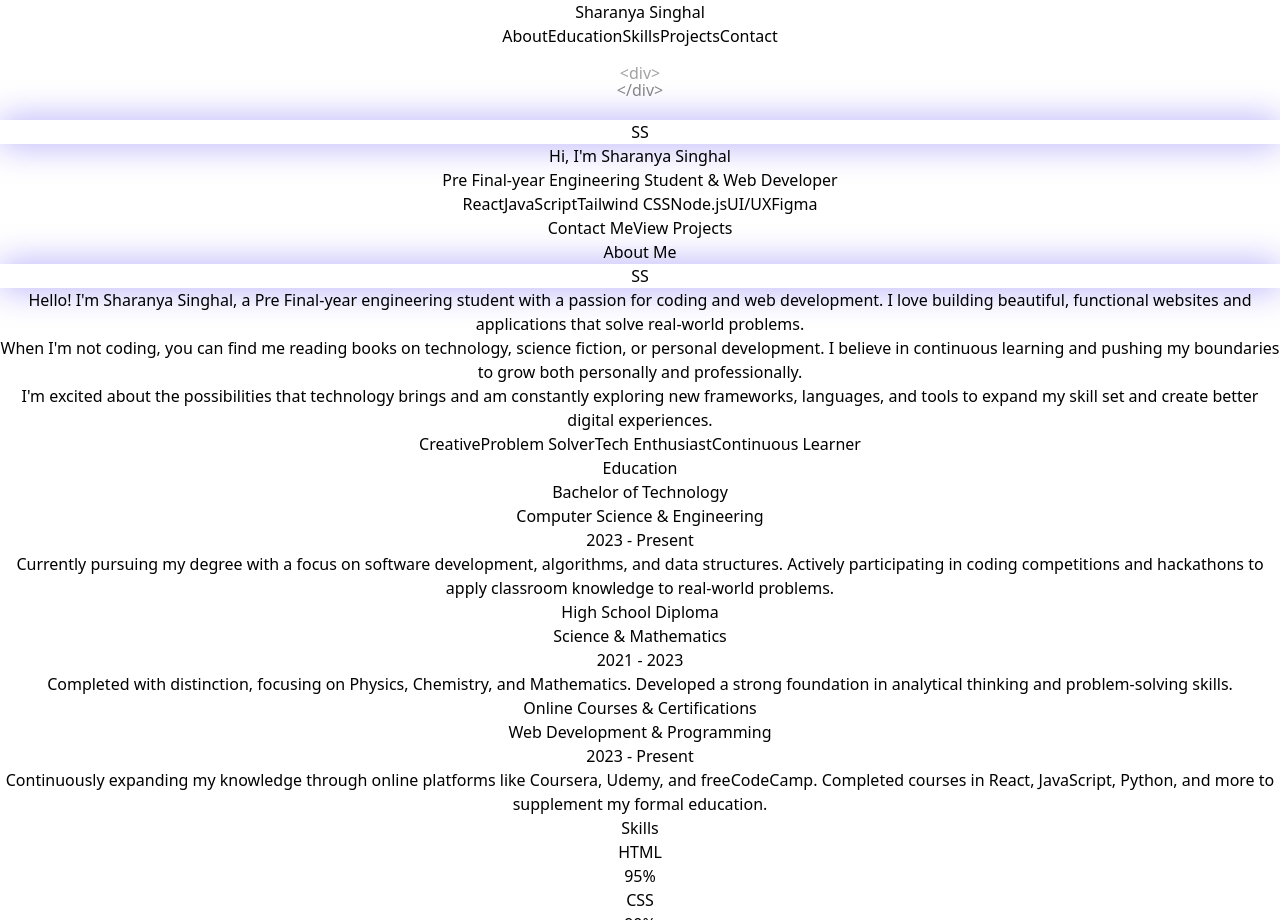
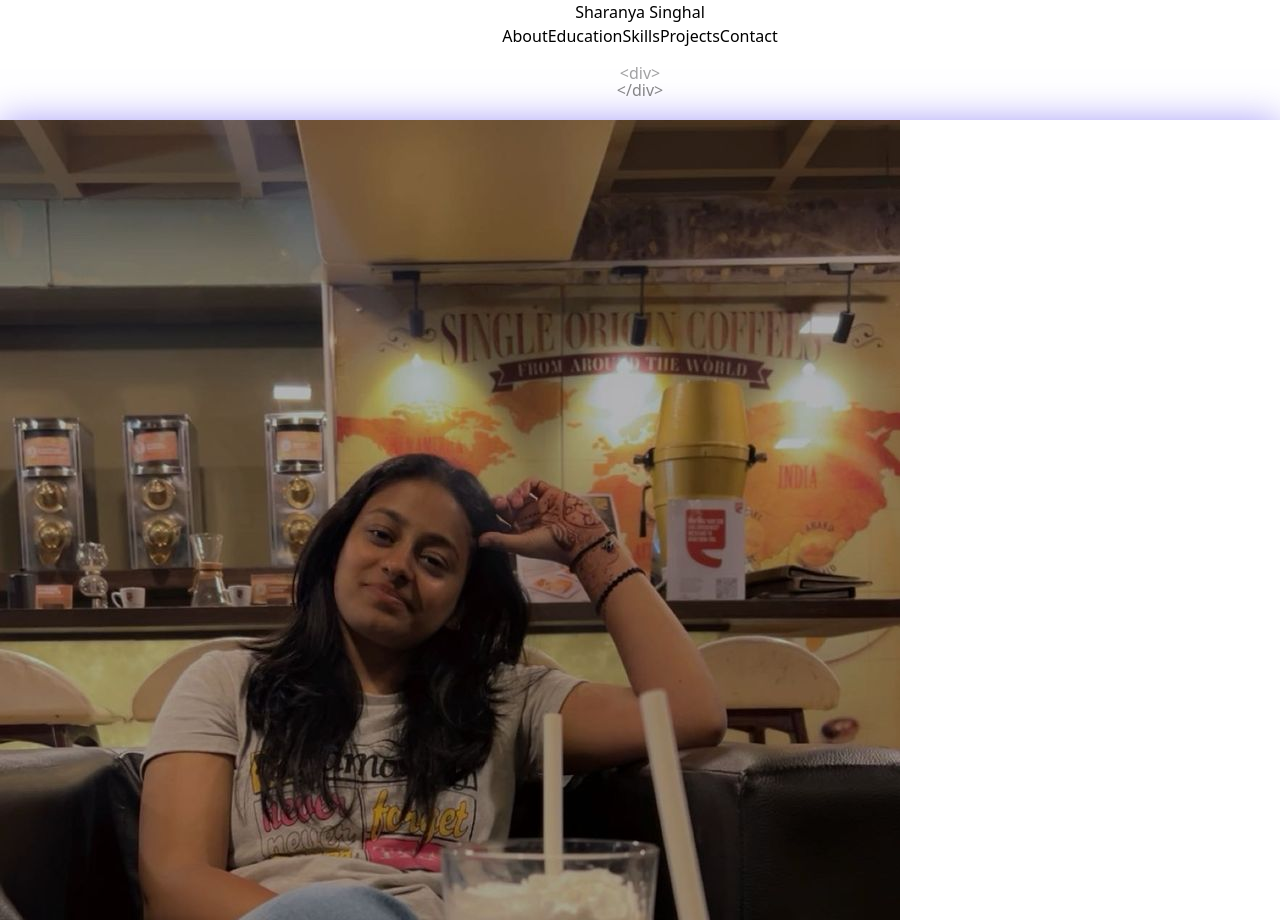
Before and after one commit to sharanyasinghal/My_Portfolio, a React (Vite) app: page / in a window 1280 px wide. Shown: the part 800-1720 px from the top of the page. Built offline with nearby package versions, Linux system fonts and the light colour scheme.

Commit message:
Update App.jsx

```diff
--- a/src/App.jsx
+++ b/src/App.jsx
@@ -8,6 +8,7 @@ import Projects from './components/Projects';
 import Contact from './components/Contact';
 import Footer from './components/Footer';
 import AnimatedBackground from './components/AnimatedBackground';
+import pic from './components/pic.jpeg';
 import './App.css';
 
 function App() {
@@ -85,7 +86,7 @@ function App() {
 
         <div className="text-center px-4 z-10 relative">
           <motion.div
-            className="w-32 h-32 md:w-40 md:h-40 mx-auto mb-6 relative"
+            className="w-32 h-32 md:w-40 md:h-40 mx-auto mb-6 relative -mt-25"
             initial={{ opacity: 0, scale: 0.8 }}
             animate={{ opacity: 1, scale: 1 }}
             transition={{ duration: 0.8 }}
@@ -109,15 +110,12 @@ function App() {
                   transition={{ duration: 8, repeat: Infinity, ease: "easeInOut" }}
                 />
 
-                <motion.div
-                  className="text-white text-3xl md:text-4xl font-bold z-10"
-                  animate={{
-                    textShadow: ['0 0 8px rgba(255,255,255,0.5)', '0 0 16px rgba(255,255,255,0.8)', '0 0 8px rgba(255,255,255,0.5)'],
-                  }}
-                  transition={{ duration: 3, repeat: Infinity }}
-                >
-                  SS
-                </motion.div>
+                <img
+                  src={pic}
+                  alt="Sharanya Singhal"
+                  className="w-full h-full object-cover rounded-full z-10"
+                  style={{ position: 'sticky' }}
+                />
               </div>
             </motion.div>
           </motion.div>
```
